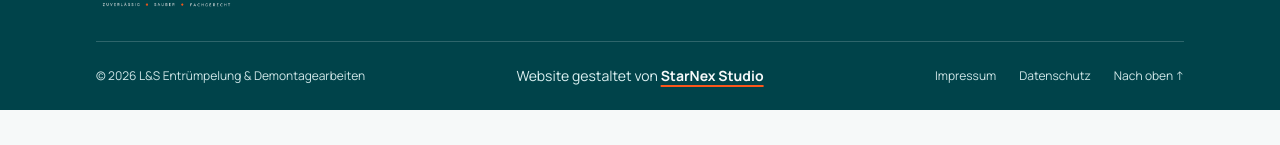
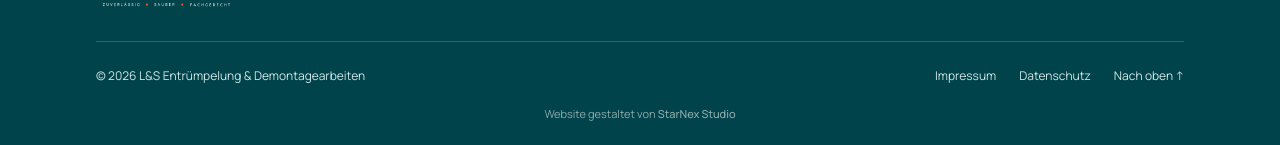
Before and after one commit to starnexstudio/LS_Transport, a Next.js app: page / in a window 1280 px wide. Shown: the part 6981-7126 px from the top of the page. Before the commit the page ends 7091 px from the top, so only its background shows below. Built offline with nearby package versions, Linux system fonts and the light colour scheme; no server answers.

Commit message:
Make footer studio credit smaller and less prominent

```diff
--- a/app/globals.css
+++ b/app/globals.css
@@ -526,9 +526,8 @@ h2 {
 .footer-bottom {
   border-top: 1px solid #ffffff2e;
   padding-top: 22px;
-  /* Copyright left, credit centred, links right. */
-  display: grid;
-  grid-template-columns: 1fr auto 1fr;
+  display: flex;
+  justify-content: space-between;
   align-items: center;
   gap: 20px;
   font-size: 10px;
@@ -550,11 +549,12 @@ h2 {
   align-items: center;
 }
 .footer-credit {
+  margin: 14px 0 0;
   text-align: center;
-  font-size: 14px;
-  color: var(--teal-pale);
+  font-size: 11px;
+  color: #8cabad;
 }
-/* Too narrow for three columns: stack them, credit between copyright and links. */
+/* Stack copyright and legal links when space is limited. */
 @media (max-width: 1100px) {
   .footer-bottom {
     display: flex;
@@ -565,18 +565,18 @@ h2 {
   .footer-bottom > div {
     justify-content: flex-start;
   }
-  .footer-credit {
-    text-align: left;
-  }
 }
 .footer-credit a {
-  font-weight: 700;
+  display: inline-flex;
+  align-items: center;
+  min-height: 24px;
+  font-weight: 500;
+}
+.footer-credit a:hover,
+.footer-credit a:focus-visible {
   color: var(--paper);
-  text-decoration: underline 2px var(--orange);
-  text-underline-offset: 4px;
-}
-.footer-credit a:hover {
-  color: var(--orange-hover);
+  text-decoration: underline;
+  text-underline-offset: 3px;
 }
 .skip-link {
   position: fixed;
--- a/components/footer.tsx
+++ b/components/footer.tsx
@@ -35,16 +35,16 @@ export function Footer() {
         <span>
           © {new Date().getFullYear()} {business.name}
         </span>
-        <p className="footer-credit">
-          Website gestaltet von{" "}
-          <a href="https://starnexstudio.com/">StarNex Studio</a>
-        </p>
         <div>
           <Link href="/impressum">Impressum</Link>
           <Link href="/datenschutz">Datenschutz</Link>
           <a href="#inhalt">Nach oben ↑</a>
         </div>
       </div>
+      <p className="footer-credit">
+        Website gestaltet von{" "}
+        <a href="https://starnexstudio.com/">StarNex Studio</a>
+      </p>
     </footer>
   );
 }
```
Also changed, not shown: 1 other file (tests, documents, lock files or other folders).
